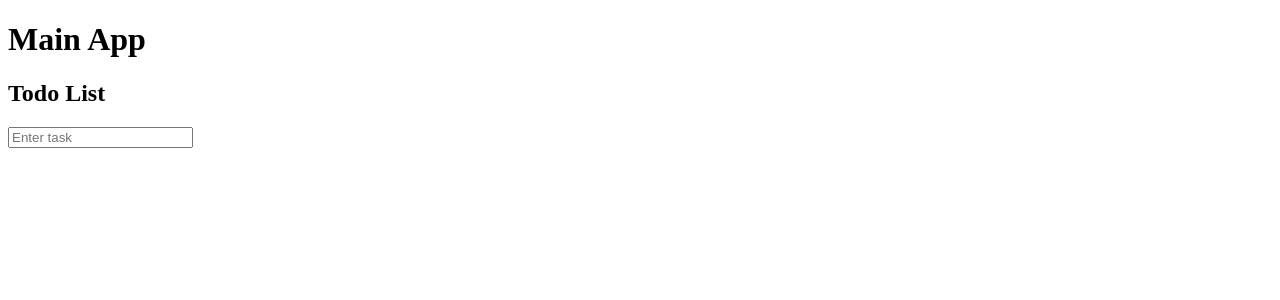
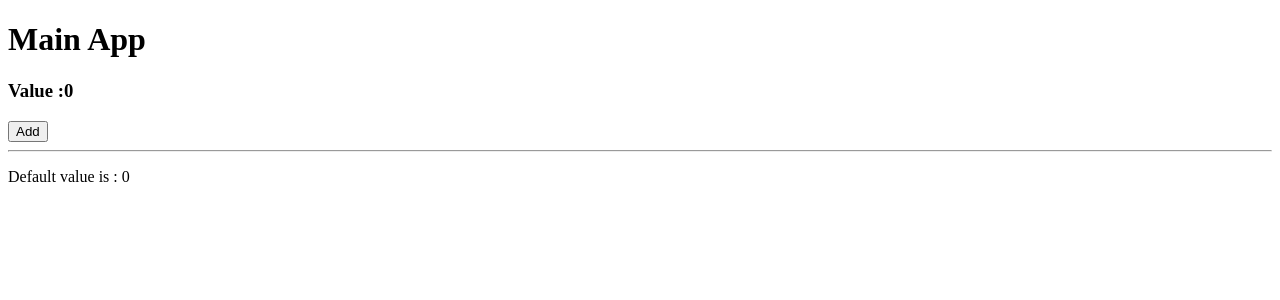
Before and after one commit to prafulk9155/learn-mern, a React (Create React App) app: page / in a window 1280 px wide. Shown: the top 300 px of the page. Built offline with nearby package versions, Linux system fonts and the light colour scheme.

Commit message:
added if else for react component

```diff
--- /dev/null
+++ b/src/6_If_ElseComponent.jsx
@@ -0,0 +1,36 @@
+import { useState } from "react";
+
+export default function IfElseComponent() {
+    const [value,setValue] = useState(0);
+
+    return(
+
+        <>
+        <h3>Value :{value}</h3>
+        <button onClick={()=>setValue(value+1)} >Add</button>
+         {/* if else block */}
+        {
+            value && value%2==0?<p>This value is EVEN Number</p>:null
+        }
+        <hr/>
+
+        {/* multiple block */}
+
+            {
+                value !== undefined && value !== null && (
+                    value ==0  ? <p>Default value is : {value}</p> :
+
+                    value % 2 === 0 ? (
+                        <p>This is divisible by 2</p>
+                    ) : value % 3 === 0 ? (
+                        <p>This is divisible by 3</p>
+                    ) : (
+                        <p>This is not divisible by 2 and 3</p>
+                    )
+                )
+            }
+        </>
+
+
+    )
+}
--- a/src/App.jsx
+++ b/src/App.jsx
@@ -3,8 +3,9 @@
 // import UserProfile, { ThanksMsg } from "./2_UserProfile";
 // import JSXExample from "./3_JSXExample";
 // import StateExample from "./5_StateExample";
+// import TodoExample from "./ToDoExample";
+import IfElseComponent from "./6_If_ElseComponent";
 
-import TodoExample from "./ToDoExample";
 
 export default function App() {
   return (
@@ -15,7 +16,9 @@ export default function App() {
       <ThanksMsg /> */}
       {/* <JSXExample /> */}
       {/* <StateExample /> */}
-      <TodoExample />
+      {/* <TodoExample /> */}
+        <IfElseComponent />
+
     </>
   );
 }
```
